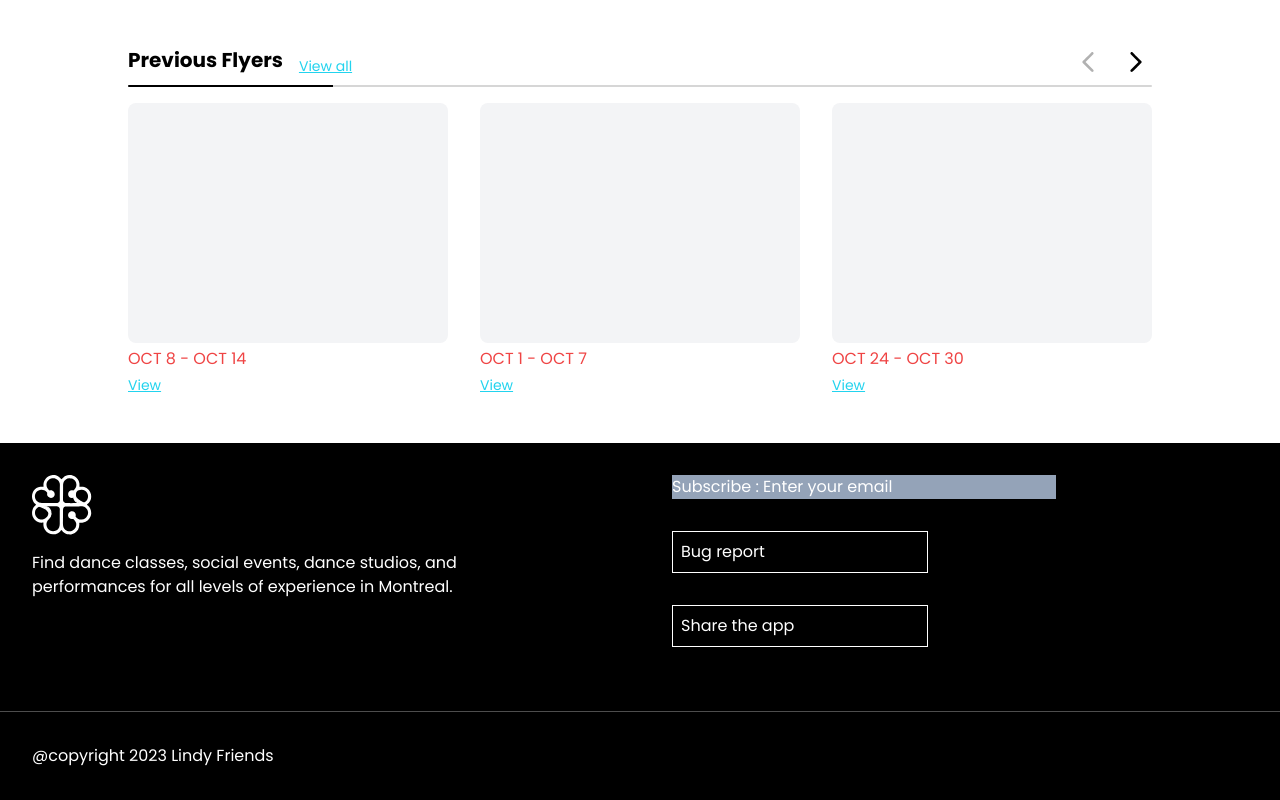
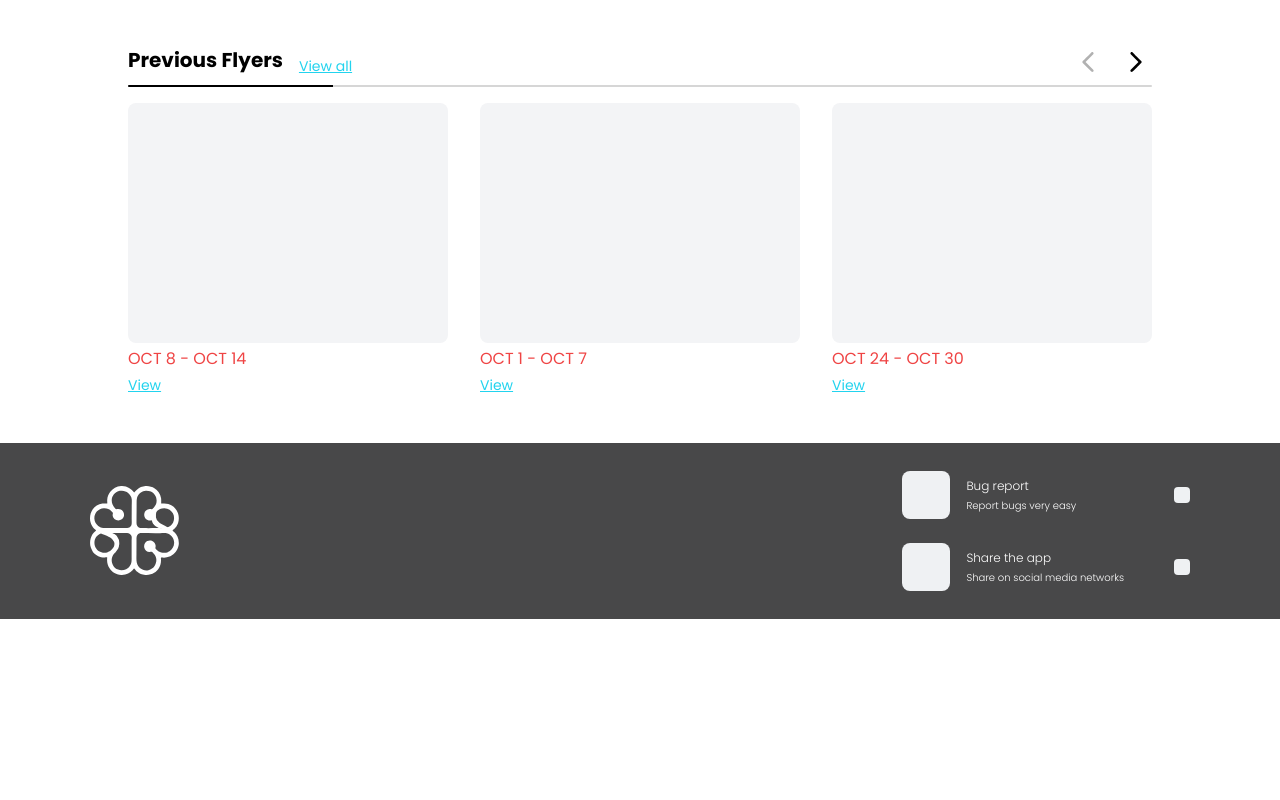
Before and after one commit to justinkwanchan/swing-schedule, a Next.js app in the folder front-end/: page / in a window 1280 px wide. Shown: the part 1247-2047 px from the top of the page. After the commit the page ends 1866 px from the top, so only its background shows below. Built offline with nearby package versions, Linux system fonts and the light colour scheme.

Commit message:
Update Footer

```diff
--- /dev/null
+++ b/front-end/src/app/components/footer/FooterButton.tsx
@@ -0,0 +1,31 @@
+import Link from 'next/link';
+import { BUG_REPORT_BUTTON, SOCIAL_MEDIA_BUTTON } from '@/lib/constants';
+
+type Props = {
+  buttonType: typeof BUG_REPORT_BUTTON | typeof SOCIAL_MEDIA_BUTTON;
+};
+
+export default function FooterButton({ buttonType }: Props) {
+  return (
+    <Link href="">
+      <div className="flex items-center">
+        <div className="w-12 h-12 rounded-lg bg-[#EFF1F3] mr-4"></div>
+        <div className="hidden sm:flex items-center">
+          <div className="flex flex-col justify-center gap-1 w-52 font-light">
+            <p className="text-xs">
+              {buttonType === BUG_REPORT_BUTTON
+                ? 'Bug report'
+                : 'Share the app'}
+            </p>
+            <p className="text-[0.625rem]">
+              {buttonType === BUG_REPORT_BUTTON
+                ? 'Report bugs very easy'
+                : 'Share on social media networks'}
+            </p>
+          </div>
+          <div className="w-4 h-4 rounded bg-[#EFF1F3]"></div>
+        </div>
+      </div>
+    </Link>
+  );
+}
--- a/front-end/src/app/components/footer/index.tsx
+++ b/front-end/src/app/components/footer/index.tsx
@@ -1,30 +1,15 @@
 import MontrealIcon from '../svg/MontrealIcon';
+import FooterButton from './FooterButton';
+import { BUG_REPORT_BUTTON, SOCIAL_MEDIA_BUTTON } from '@/lib/constants';
 
 export default function Footer() {
   return (
-    <section className="flex flex-col bg-black text-white">
-      <div className="p-8 md:mb-8 flex">
-        <div className="flex flex-col flex-1">
-          <MontrealIcon color={'white'} size={60} />
-          <p className="mt-4 w-3/4">
-            Find dance classes, social events, dance studios, and performances
-            for all levels of experience in Montreal.
-          </p>
-        </div>
-        <div className="hidden md:flex flex-col flex-1">
-          <div className="ml-8 w-96 bg-slate-400">
-            Subscribe : Enter your email
-          </div>
-          <div className="m-8 mb-0 p-2 w-64 border border-white">
-            Bug report
-          </div>
-          <div className="m-8 mb-0 p-2 w-64 border border-white">
-            Share the app
-          </div>
-        </div>
+    <section className="flex justify-between items-center w-full h-44 px-[7%] bg-[#484849] text-white">
+      <MontrealIcon color={'white'} size={90} />
+      <div className="flex flex-col gap-6">
+        <FooterButton buttonType={BUG_REPORT_BUTTON} />
+        <FooterButton buttonType={SOCIAL_MEDIA_BUTTON} />
       </div>
-      <hr className="hidden md:block border-[#4d4d4d]" />
-      <div className="hidden md:block p-8">@copyright 2023 Lindy Friends</div>
     </section>
   );
 }
--- a/front-end/src/lib/constants.ts
+++ b/front-end/src/lib/constants.ts
@@ -1,2 +1,4 @@
 export const SOCIAL_DANCES = 'Upcoming Social Dances';
 export const PREVIOUS_FLYERS = 'Previous Flyers';
+export const BUG_REPORT_BUTTON = 'Bug Report Button';
+export const SOCIAL_MEDIA_BUTTON = 'Social Media Button';
```
